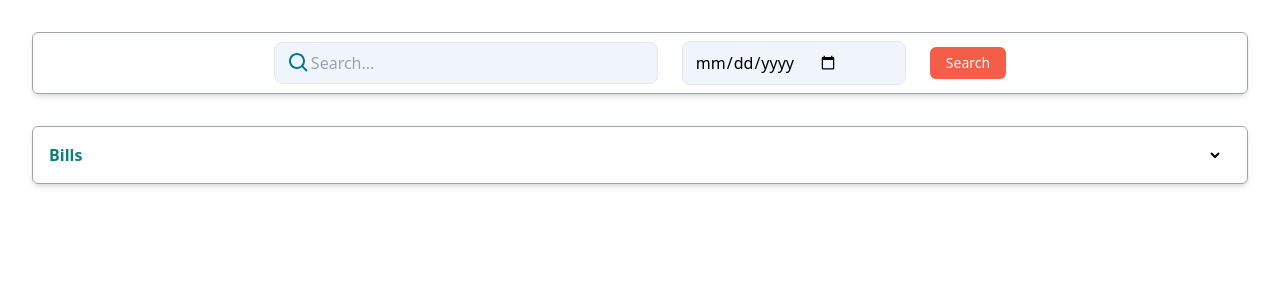
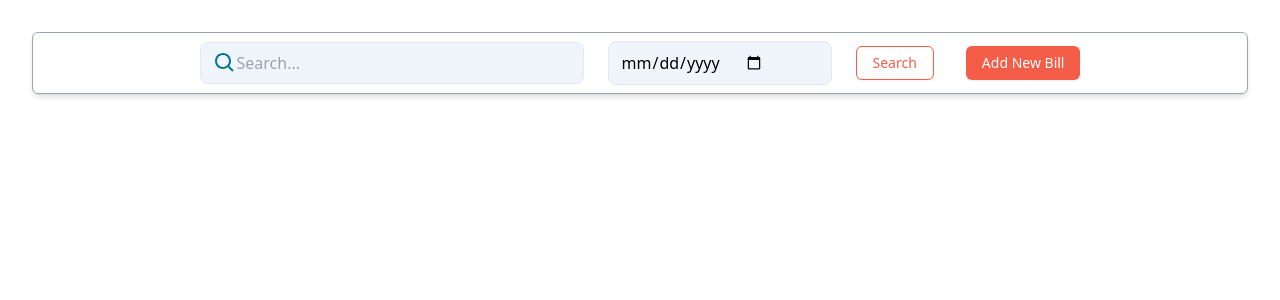
Before and after one commit to uakk101/billing-system, a React (Create React App) app: page /ViewBill in a window 1280 px wide. Shown: the top 300 px of the page. Built offline with nearby package versions, Linux system fonts and the light colour scheme; what tw-elements would draw is missing.

Commit message:
added api to the view bill and also made everything perfect

```diff
--- a/src/components/ViewBill.jsx
+++ b/src/components/ViewBill.jsx
@@ -1,10 +1,15 @@
-import React, { useState } from 'react'
+import React, { useState } from 'react';
 import { BiSearch } from "react-icons/bi";
-import { ViewBillGrid } from './ViewBillGrid';
 import CustomButton from '../common/CustomButton';
+import CreateBillPopup from '../popups/create-billl-poup/CreateBillPopup';
+import CustomInput from '../common/CustomInput';
+import axios from 'axios';
+
 export const ViewBill = () => {
     const [searchQuery, setSearchQuery] = useState('');
-    const [selectedDate, setSelectedDate] = useState(null);
+    const [selectedDate, setSelectedDate] = useState('');
+    const [newBillPopup, setNewBillPopup] = useState(false);
+    const [searchResults, setSearchResults] = useState([]);
 
     const handleSearchChange = (e) => {
         setSearchQuery(e.target.value);
@@ -13,29 +18,66 @@ export const ViewBill = () => {
     const handleDateChange = (e) => {
         setSelectedDate(e.target.value);
     };
+
+    const handleSearch = async () => {
+        try {
+            const response = await axios.post('/api/search', {
+                companyName: searchQuery,
+                date: selectedDate
+            });
+            const data = response.data;
+            if (data.success) {
+                setSearchResults(data.data);
+            } else {
+                console.error('Error searching data:', data.message);
+            }
+        } catch (error) {
+            console.error('Error searching data:', error);
+        }
+    };
+
+    const onClosePopup = (e, isSaved) => {
+        setNewBillPopup(false);
+    };
+
+    const onOpenPopup = () => {
+        setNewBillPopup(true);
+    };
+
+    console.log("searchResults" , searchResults)
+
     return (
         <div>
-            <div className='flex justify-center   border border-gray-400 rounded-md shadow-md p-2 m-8'>
-                <div className='flex justify-between items-center gap-6'>
+            {newBillPopup && <CreateBillPopup onClose={onClosePopup} locationID={false} />}
+            <div className='flex justify-center p-2 m-8 border border-gray-400 rounded-md shadow-md'>
+                <div className='flex items-center justify-between gap-6'>
                     <div>
                         <div className="bg-[#F0F5FB] rounded-lg border items-center w-96 outline-none flex py-2 px-3">
                             <BiSearch className="w-6 h-6 text-[#007495]" />
-                            <input type="text" class="w-64 focus:outline-none bg-[#F0F5FB]" value={searchQuery} onChange={handleSearchChange} placeholder="Search..." />
+                            <input type="text" className="w-64 focus:outline-none bg-[#F0F5FB]" value={searchQuery} onChange={handleSearchChange} placeholder="Search..." />
                         </div>
                     </div>
                     <div>
+                        {/* <CustomInput type="date" value={selectedDate} onChange={handleDateChange} /> */}
                         <input className='bg-[#F0F5FB] rounded-lg border items-center w-56 outline-none flex py-2 px-3' type="date" value={selectedDate} onChange={handleDateChange} />
                     </div>
-                    <div>
-                        <CustomButton text={"Search"} extraClass="text-lg" />
-                        {/* <button className='bg-[#F0F5FB] rounded-lg border items-center w-20 outline-none flex py-2 px-3'> Search </button> */}
-                        {/* <input className='bg-[#F0F5FB] rounded-lg border items-center w-56 outline-none flex py-2 px-3' type="date" value={selectedDate} onChange={handleDateChange} /> */}
+                    <div className='flex gap-8 item'>
+                        <CustomButton text={"Search"} type={"outline"} extraClass="text-lg" onClick={handleSearch} />
+                        <CustomButton onClick={onOpenPopup} text={"Add New Bill"} />
                     </div>
                 </div>
             </div>
-
-            <ViewBillGrid />
-
-        </div >
-    )
-}
+            {/* Display search results */}
+            {searchResults.length > 0 && (
+                <div className="p-4">
+                    <h2 className="mb-2 text-lg font-bold">Search Results:</h2>
+                    <ul>
+                        {searchResults.map((result, index) => (
+                            <li key={index}>{/* Display each search result item */}</li>
+                        ))}
+                    </ul>
+                </div>
+            )}
+        </div>
+    );
+};
--- a/src/components/ViewBillGrid.jsx
+++ b/src/components/ViewBillGrid.jsx
@@ -102,17 +102,21 @@ export const ViewBillGrid = () => {
     };
 
     return (
-        <div className='border border-gray-400 rounded-md shadow-md p-2 mx-8 '>
-            <div className='flex justify-between items-center '>
-                <span className='text-[#0C7F80] p-2 font-semibold'>Bills</span>
+        <div className='p-2 mx-8 border border-gray-400 rounded-md shadow-md '>
+            <div className='flex items-center justify-between '>
+                <div className='flex'>
+                    <h1 className='text-[#0C7F80] p-2 font-semibold'>Company Name</h1>
+                    <h1 className='text-[#0C7F80] p-2 font-semibold'>01/02/2024</h1>
+                </div>
+
                 {activeAccordion === true ? (
                     <BiSolidChevronUp
-                        className='w-6 mr-3'
+                        className='w-6 mr-3 cursor-pointer'
                         onClick={() => handleClick(false)}
                     />
                 ) : (
                     <BiSolidChevronDown
-                        className='w-6 mr-3'
+                        className='w-6 mr-3 cursor-pointer'
                         onClick={() => handleClick(true)}
                     />
                 )}
@@ -121,7 +125,7 @@ export const ViewBillGrid = () => {
 
 
                 {activeAccordion && (
-                    <table className='w-full text-sm mb-4 '>
+                    <table className='w-full mb-4 text-sm '>
                         <thead className='bg-[#F5F5F5]'>
                             <tr className=''>
                                 {columns.map((column) => (
@@ -134,7 +138,7 @@ export const ViewBillGrid = () => {
                                 ))}
                             </tr>
                         </thead>
-                        <tbody className='border mt-4'>
+                        <tbody className='mt-4 border'>
                             {staticData.map((data, index) => (
                                 <tr key={data.id} className={`h-10 ${index === staticData.length - 1 ? 'font-semibold' : ''} `}>
                                     {columns.map((column) => (
```
